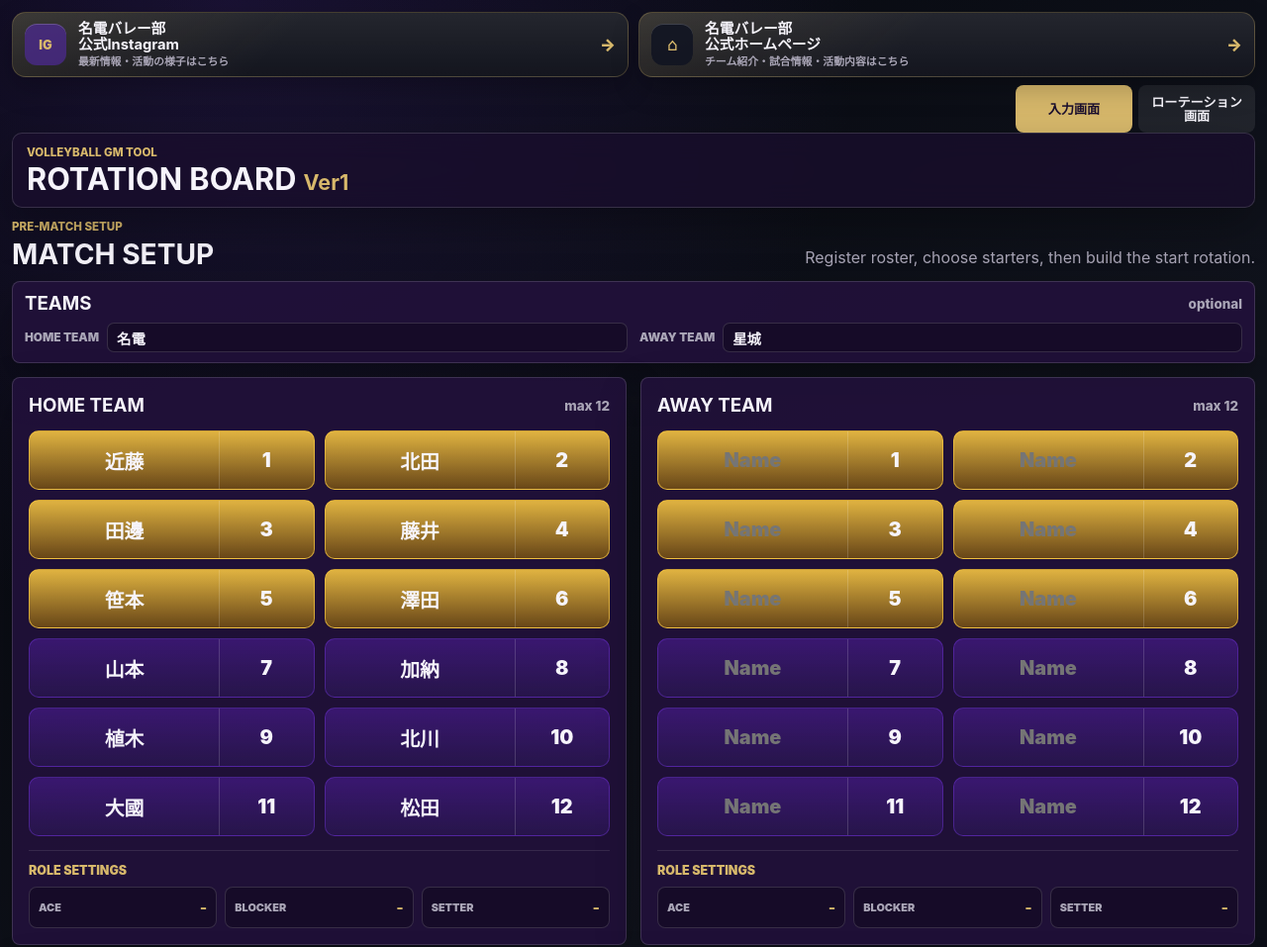
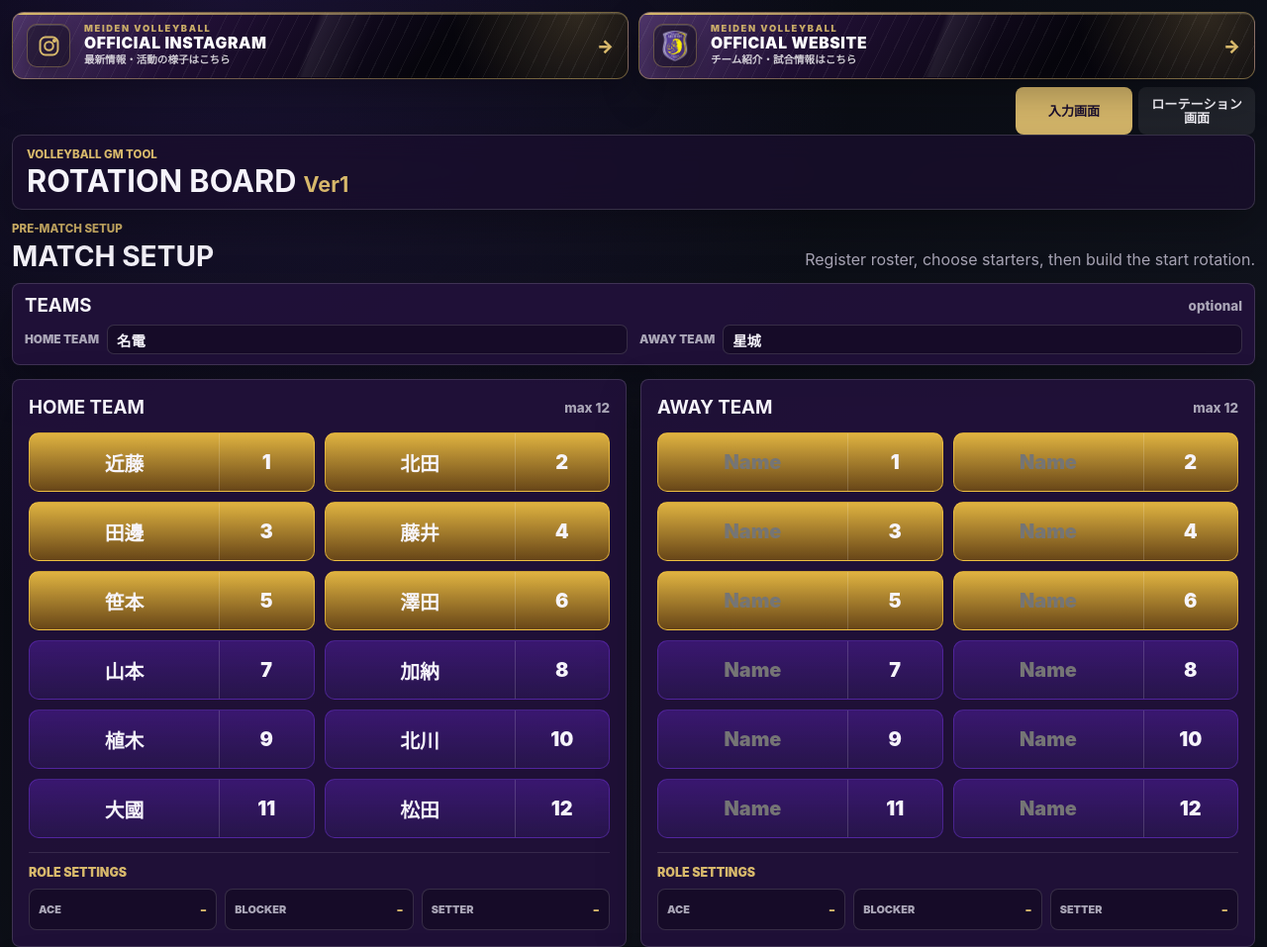
Before and after one commit to ait-meiden-volleyball/rotation-board, a website: page app/index.html in a window 1280 px wide. Shown: the top 957 px of the page at 99% size. Drawn offline with Linux system fonts and the light colour scheme.

Commit message:
Redesign official setup CTAs

```diff
--- a/app/index.html
+++ b/app/index.html
@@ -4,24 +4,34 @@
     <meta charset="UTF-8" />
     <meta name="viewport" content="width=device-width, initial-scale=1.0" />
     <title>Rotation Board Ver1</title>
-    <link rel="stylesheet" href="./styles.css?v=20260630-05" />
+    <link rel="stylesheet" href="./styles.css?v=20260630-06" />
   </head>
   <body>
     <div class="app-shell">
       <section class="official-link-bar" aria-label="名電バレー部公式リンク">
         <a class="official-link-card instagram-link" href="https://www.instagram.com/meiden_volley/" target="_blank" rel="noopener noreferrer">
-          <span class="official-link-icon" aria-hidden="true">IG</span>
+          <span class="official-link-icon instagram-icon" aria-hidden="true">
+            <svg viewBox="0 0 24 24" focusable="false">
+              <rect x="3.4" y="3.4" width="17.2" height="17.2" rx="5.2"></rect>
+              <circle cx="12" cy="12" r="4.1"></circle>
+              <circle cx="17.25" cy="6.75" r="1.1"></circle>
+            </svg>
+          </span>
           <span class="official-link-copy">
-            <strong>名電バレー部<br />公式Instagram</strong>
+            <span class="official-link-kicker">MEIDEN VOLLEYBALL</span>
+            <strong>OFFICIAL INSTAGRAM</strong>
             <small>最新情報・活動の様子はこちら</small>
           </span>
           <span class="official-link-arrow" aria-hidden="true">→</span>
         </a>
         <a class="official-link-card website-link" href="https://meiden-volleyball.com" target="_blank" rel="noopener noreferrer">
-          <span class="official-link-icon" aria-hidden="true">⌂</span>
+          <span class="official-link-icon emblem-icon" aria-hidden="true">
+            <img src="./assets/meiden-emblem.png" alt="" />
+          </span>
           <span class="official-link-copy">
-            <strong>名電バレー部<br />公式ホームページ</strong>
-            <small>チーム紹介・試合情報・活動内容はこちら</small>
+            <span class="official-link-kicker">MEIDEN VOLLEYBALL</span>
+            <strong>OFFICIAL WEBSITE</strong>
+            <small>チーム紹介・試合情報はこちら</small>
           </span>
           <span class="official-link-arrow" aria-hidden="true">→</span>
         </a>
--- a/app/styles.css
+++ b/app/styles.css
@@ -54,70 +54,126 @@ select {
 .official-link-card {
   position: relative;
   display: grid;
-  grid-template-columns: 44px minmax(0, 1fr) 22px;
-  align-items: center;
-  gap: 10px;
-  min-height: 64px;
-  padding: 8px 12px;
-  border: 1px solid rgba(215, 184, 107, 0.24);
-  border-radius: 14px;
+  grid-template-columns: 46px minmax(0, 1fr) 24px;
+  align-items: center;
+  gap: 12px;
+  min-height: 68px;
+  padding: 9px 14px;
+  border: 1px solid rgba(215, 184, 107, 0.46);
+  border-radius: 12px;
   background:
-    linear-gradient(135deg, rgba(215, 184, 107, 0.13), transparent 44%),
-    linear-gradient(180deg, rgba(255, 255, 255, 0.1), rgba(255, 255, 255, 0.035)),
-    #0b0d16;
+    linear-gradient(120deg, rgba(255, 255, 255, 0.13), transparent 28%),
+    repeating-linear-gradient(116deg, rgba(255, 255, 255, 0.055) 0 1px, transparent 1px 13px),
+    radial-gradient(circle at 92% 0%, rgba(215, 184, 107, 0.2), transparent 8rem),
+    linear-gradient(135deg, rgba(54, 24, 85, 0.94), rgba(6, 5, 12, 0.98) 68%);
   color: var(--text);
   text-decoration: none;
-  box-shadow: 0 12px 28px rgba(0, 0, 0, 0.22);
+  box-shadow:
+    0 16px 38px rgba(0, 0, 0, 0.28),
+    inset 0 1px 0 rgba(255, 255, 255, 0.14);
   overflow: hidden;
   transition:
     border-color 0.2s ease,
+    box-shadow 0.2s ease,
     background 0.2s ease,
     transform 0.2s ease;
 }
 
+.official-link-card::before {
+  content: "";
+  position: absolute;
+  top: 0;
+  right: 0;
+  left: 0;
+  height: 2px;
+  background: linear-gradient(90deg, var(--gold), rgba(215, 184, 107, 0.08));
+}
+
+.official-link-card::after {
+  content: "";
+  position: absolute;
+  inset: 1px;
+  border-radius: 11px;
+  background: linear-gradient(110deg, transparent 0 48%, rgba(255, 255, 255, 0.075) 49%, transparent 57%);
+  pointer-events: none;
+}
+
 .official-link-card:hover {
-  border-color: rgba(215, 184, 107, 0.48);
+  border-color: rgba(215, 184, 107, 0.72);
   background:
-    linear-gradient(135deg, rgba(215, 184, 107, 0.18), transparent 44%),
-    linear-gradient(180deg, rgba(255, 255, 255, 0.14), rgba(255, 255, 255, 0.05)),
-    #101321;
-  transform: translateY(-1px);
+    linear-gradient(120deg, rgba(255, 255, 255, 0.16), transparent 30%),
+    repeating-linear-gradient(116deg, rgba(255, 255, 255, 0.07) 0 1px, transparent 1px 13px),
+    radial-gradient(circle at 92% 0%, rgba(215, 184, 107, 0.26), transparent 8rem),
+    linear-gradient(135deg, rgba(66, 30, 102, 0.98), rgba(9, 6, 16, 0.98) 68%);
+  box-shadow:
+    0 20px 44px rgba(0, 0, 0, 0.34),
+    0 0 24px rgba(215, 184, 107, 0.08),
+    inset 0 1px 0 rgba(255, 255, 255, 0.18);
+  transform: translateY(-2px);
 }
 
 .official-link-icon {
+  position: relative;
+  z-index: 1;
   display: grid;
   place-items: center;
-  width: 42px;
-  height: 42px;
-  border-radius: 12px;
-  background: rgba(75, 42, 143, 0.76);
+  width: 44px;
+  height: 44px;
+  border: 1px solid rgba(215, 184, 107, 0.36);
+  border-radius: 10px;
+  background: rgba(5, 5, 12, 0.42);
   color: var(--gold);
-  font-size: 0.8rem;
-  font-weight: 950;
-  letter-spacing: 0;
-  box-shadow: inset 0 1px 0 rgba(255, 255, 255, 0.18);
-}
-
-.website-link .official-link-icon {
-  background: rgba(18, 21, 34, 0.92);
-  font-size: 1.05rem;
+  box-shadow:
+    inset 0 1px 0 rgba(255, 255, 255, 0.16),
+    0 8px 18px rgba(0, 0, 0, 0.2);
+}
+
+.instagram-icon svg {
+  width: 25px;
+  height: 25px;
+  fill: none;
+  stroke: currentColor;
+  stroke-linecap: round;
+  stroke-linejoin: round;
+  stroke-width: 1.9;
+}
+
+.emblem-icon img {
+  width: 33px;
+  height: 33px;
+  object-fit: contain;
 }
 
 .official-link-copy {
-  display: grid;
-  gap: 2px;
+  position: relative;
+  z-index: 1;
+  display: grid;
+  gap: 3px;
   min-width: 0;
 }
 
+.official-link-kicker {
+  color: rgba(215, 184, 107, 0.92);
+  font-size: 0.58rem;
+  font-weight: 950;
+  letter-spacing: 0.18em;
+  line-height: 1;
+  white-space: nowrap;
+}
+
 .official-link-copy strong {
-  font-size: 0.92rem;
-  line-height: 1.12;
+  color: #fff;
+  font-size: 0.98rem;
+  font-weight: 950;
+  letter-spacing: 0.04em;
+  line-height: 1;
+  white-space: nowrap;
 }
 
 .official-link-copy small {
   overflow: hidden;
-  color: var(--muted);
-  font-size: 0.68rem;
+  color: rgba(255, 255, 255, 0.78);
+  font-size: 0.66rem;
   font-weight: 800;
   line-height: 1.2;
   text-overflow: ellipsis;
@@ -125,8 +181,10 @@ select {
 }
 
 .official-link-arrow {
+  position: relative;
+  z-index: 1;
   color: var(--gold);
-  font-size: 1.05rem;
+  font-size: 1.12rem;
   font-weight: 950;
   text-align: right;
 }
@@ -1341,6 +1399,15 @@ body.analysis-mode .screen.active {
 
   .official-link-card {
     min-height: 58px;
+    grid-template-columns: 42px minmax(0, 1fr) 20px;
+  }
+
+  .official-link-kicker {
+    font-size: 0.54rem;
+  }
+
+  .official-link-copy strong {
+    font-size: 0.84rem;
   }
 
   .topbar,
```
Also changed, not shown: app/assets/meiden-emblem.png (added).
